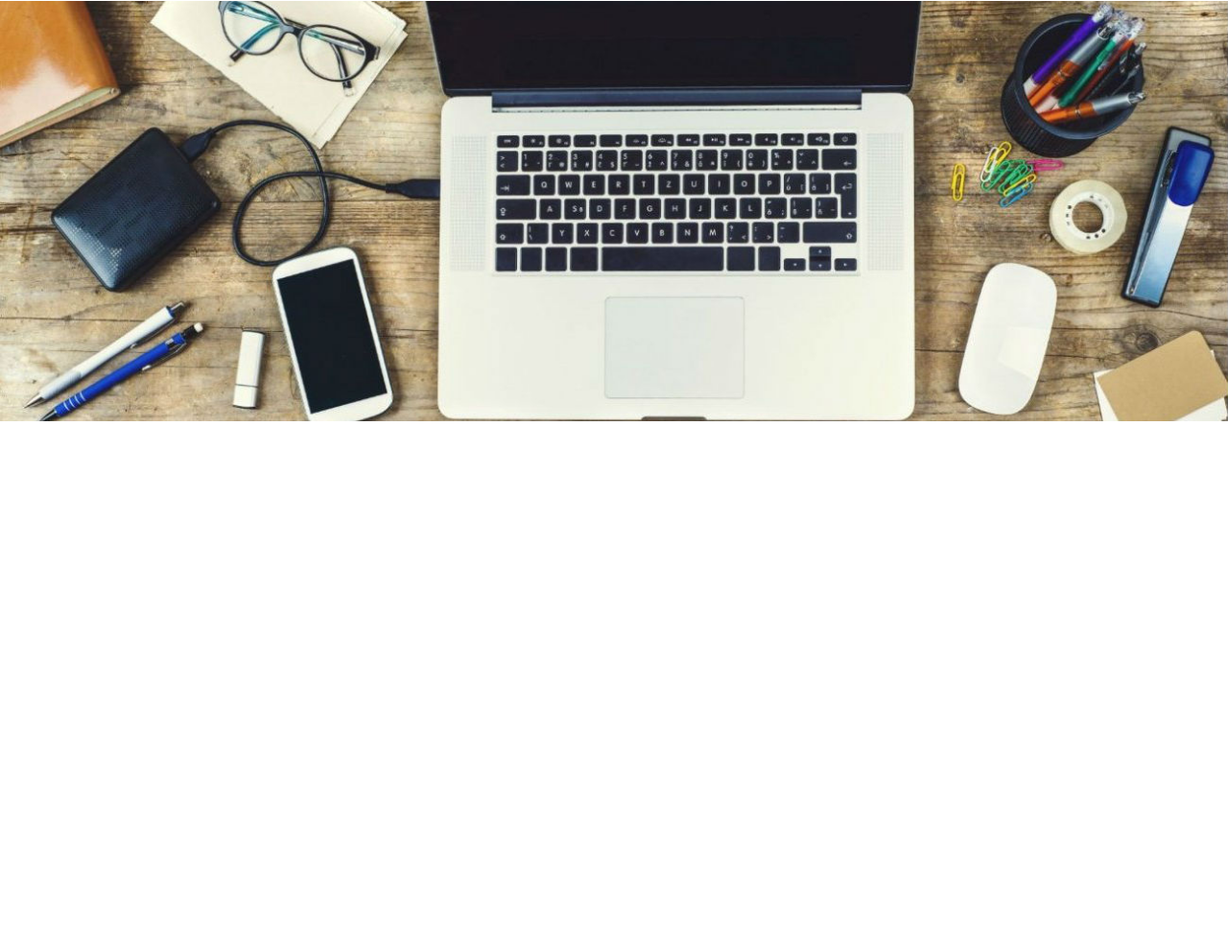
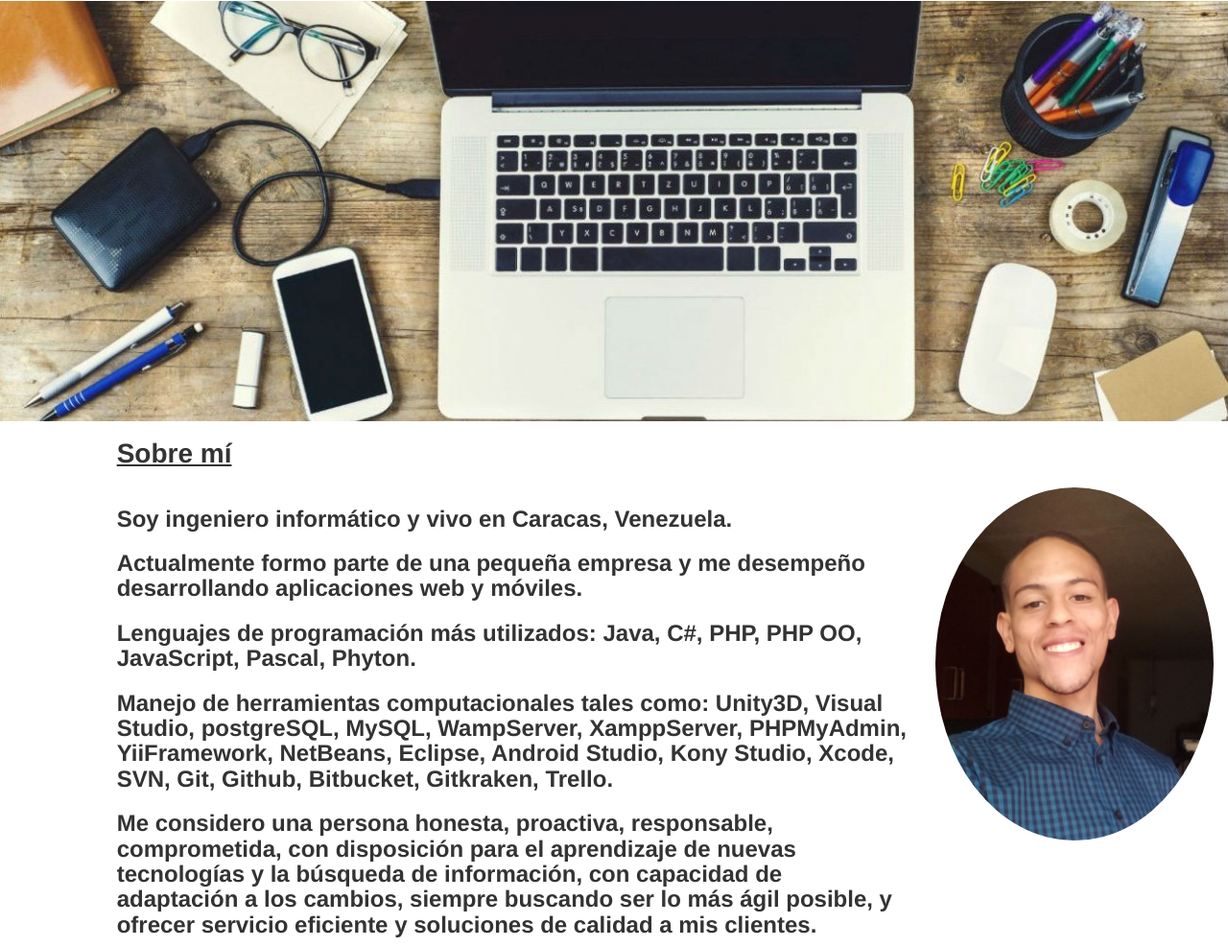
Before and after one commit to IsaacYAGI/portafolio-page, a plain HTML site: page index.html in a window 1280 px wide. Shown: the part 200-1187 px from the top of the page at 96% size. Before the commit the page ends 800 px from the top, so only its background shows below. Drawn offline with nearby package versions, Linux system fonts and the light colour scheme.

Commit message:
Se ajusta el margen de la seccion About

```diff
--- a/index.html
+++ b/index.html
@@ -80,35 +80,41 @@
 
         </div>
 
-        <!--<!--FIN SECCION INICIO -->
-<!--        -->
-        <!--<!--SECCION ABOUT -->
-<!---->
-        <!--<div class="row" id="about">-->
-<!---->
-            <!--<div class="col-md-12 col-md-offset-1">-->
-                <!--<ins>-->
-                    <!--<h1 class="text-left b">Sobre mí</h1>-->
-                <!--</ins>-->
-            <!--</div>-->
-<!---->
-            <!--<div class="col-md-8 col-md-offset-1">-->
-                <!--<p>-->
-                    <!--<p><h3><strong>Soy ingeniero informático y vivo  en Caracas, Venezuela.<strong></h3></p>-->
-                    <!--<p><h3><strong>Actualmente formo parte de una pequeña empresa y me desempeño  desarrollando aplicaciones web y móviles.<strong></h3></p>-->
-                    <!--<p><h3><strong>Lenguajes de programación más utilizados: Java, C#, PHP, PHP OO, JavaScript, Pascal, Phyton.<strong></h3></p>-->
-                    <!--<p><h3><strong>Manejo de herramientas computacionales tales como: Unity3D, Visual Studio, postgreSQL, MySQL, WampServer, XamppServer, PHPMyAdmin, YiiFramework, NetBeans, Eclipse, Android Studio, Kony Studio, Xcode, SVN, Git, Github, Bitbucket, Gitkraken, Trello.<strong></h3></p>-->
-                    <!--<p><h3><strong>Me considero una persona honesta, proactiva, responsable, comprometida, con disposición para el aprendizaje de nuevas tecnologías y la búsqueda de información, con capacidad de adaptación a los cambios, siempre buscando ser lo más ágil posible, y ofrecer servicio eficiente y soluciones de calidad a mis clientes. <strong></h3></p>-->
-                <!--</p>-->
-            <!--</div>-->
-<!---->
-            <!--<div class="col-md-3">-->
-                <!--<img src="img/perfil_developer_crop2.jpg" class="img-responsive img-circle" height="50%" alt="">-->
-            <!--</div>-->
-<!---->
-        <!--</div>-->
-<!---->
-        <!--<!--FIN SECCION ABOUT -->
+        <!--FIN SECCION INICIO -->
+
+        <!--SECCION ABOUT -->
+
+        <div class="row" id="about">
+
+            <div class="col-md-11 col-md-offset-1">
+
+                <ins>
+                <h1 class="text-left b">Sobre mí</h1>
+                </ins>
+
+            </div>
+
+            <div class="col-md-8 col-md-offset-1">
+
+                <p>
+                <p><h3><strong>Soy ingeniero informático y vivo  en Caracas, Venezuela.<strong></h3></p>
+                <p><h3><strong>Actualmente formo parte de una pequeña empresa y me desempeño  desarrollando aplicaciones web y móviles.<strong></h3></p>
+                <p><h3><strong>Lenguajes de programación más utilizados: Java, C#, PHP, PHP OO, JavaScript, Pascal, Phyton.<strong></h3></p>
+                <p><h3><strong>Manejo de herramientas computacionales tales como: Unity3D, Visual Studio, postgreSQL, MySQL, WampServer, XamppServer, PHPMyAdmin, YiiFramework, NetBeans, Eclipse, Android Studio, Kony Studio, Xcode, SVN, Git, Github, Bitbucket, Gitkraken, Trello.<strong></h3></p>
+                <p><h3><strong>Me considero una persona honesta, proactiva, responsable, comprometida, con disposición para el aprendizaje de nuevas tecnologías y la búsqueda de información, con capacidad de adaptación a los cambios, siempre buscando ser lo más ágil posible, y ofrecer servicio eficiente y soluciones de calidad a mis clientes. <strong></h3></p>
+                </p>
+
+            </div>
+
+            <div class="col-md-3">
+
+                <img src="img/perfil_developer_crop2.jpg" class="img-responsive img-circle" height="50%" alt="">
+
+            </div>
+
+        </div>
+
+        <!--FIN SECCION ABOUT -->
 <!---->
         <!--<!--SECCION PORTAFOLIO -->
 <!---->
```
